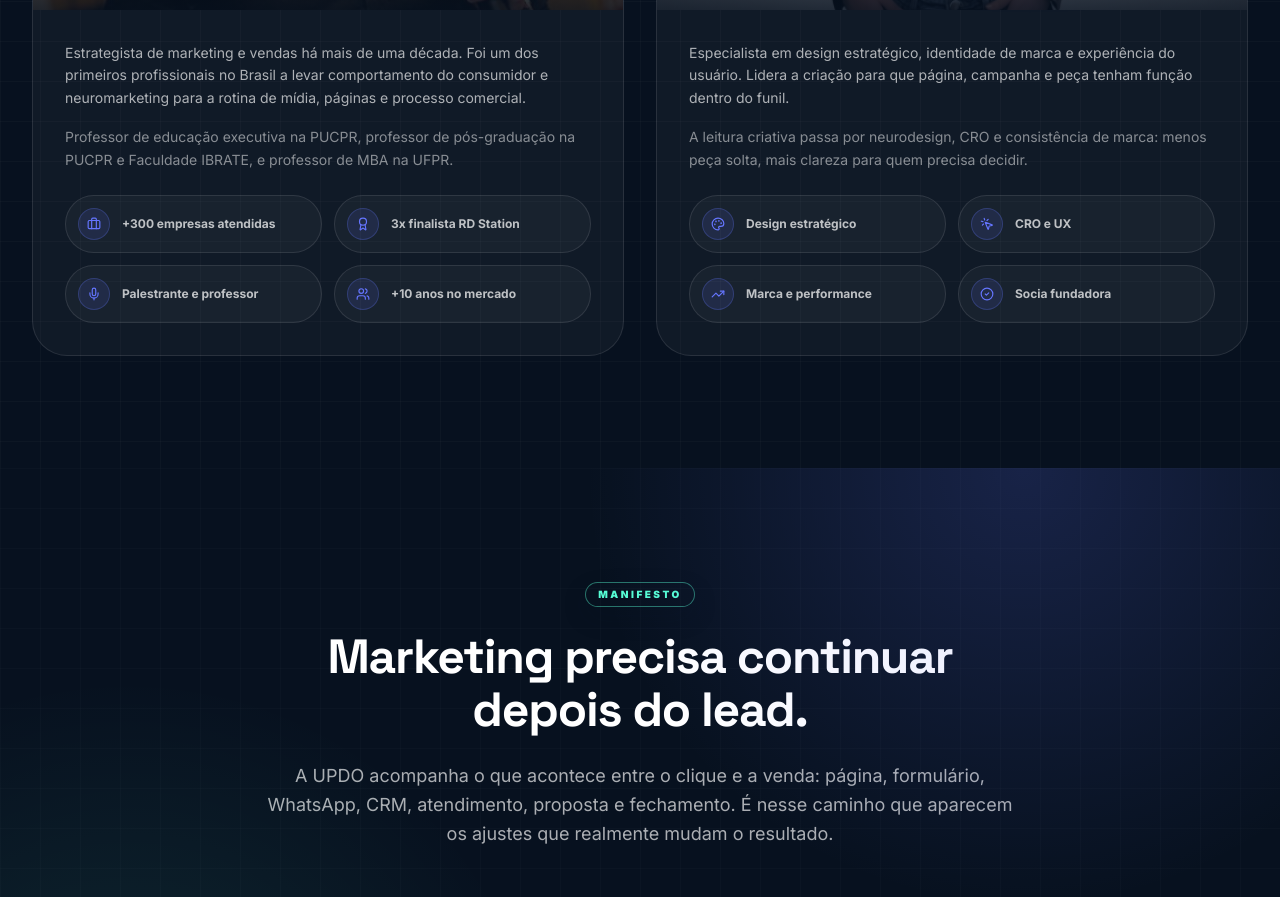
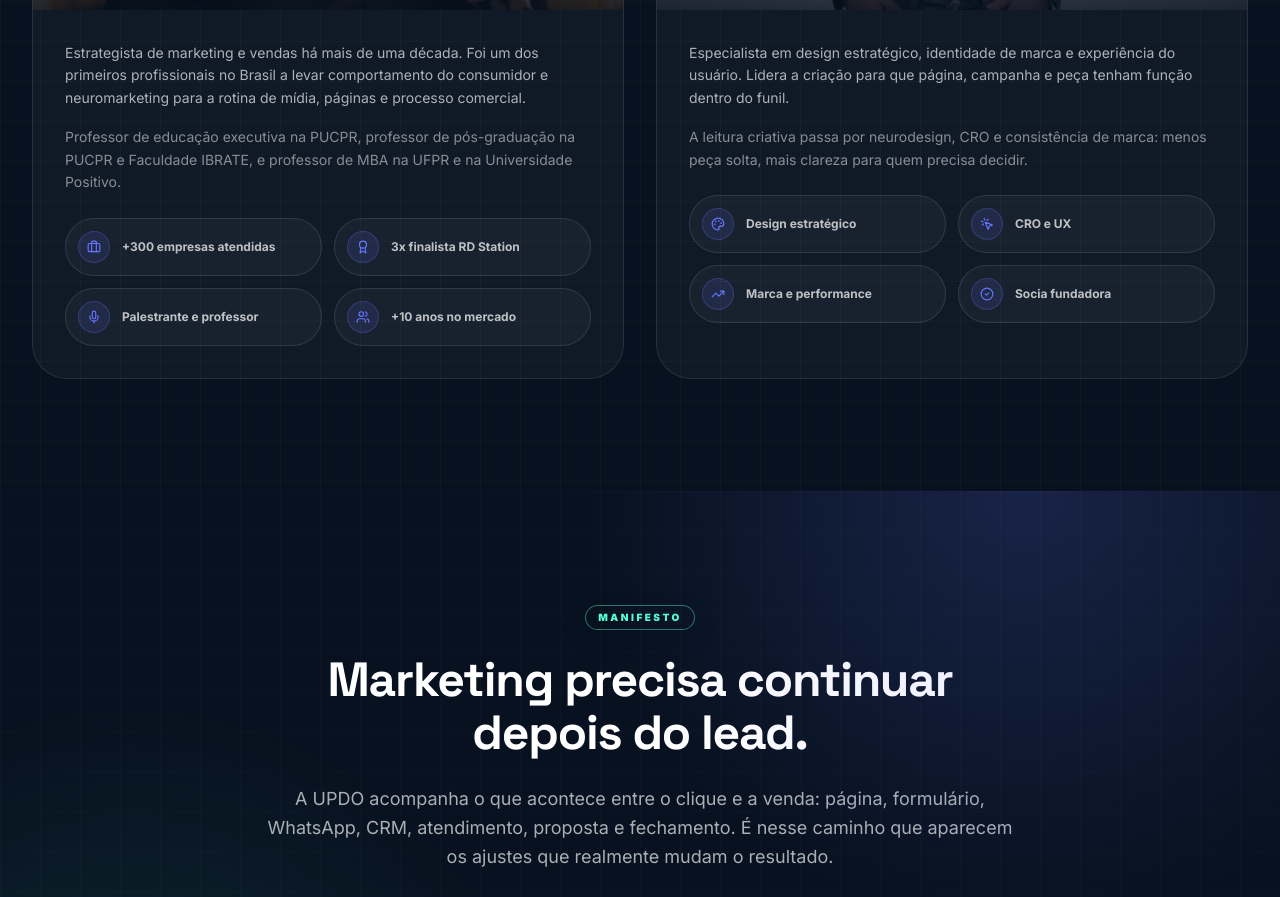
Before and after one commit to Agencia-UPDO/updo, a Next.js app: page /sobre in a window 1280 px wide. Shown: the part 2440-3337 px from the top of the page. Built offline with nearby package versions, Linux system fonts and the light colour scheme; no server answers.

Commit message:
chore: atualizar currículo com Universidade Positivo

```diff
--- a/src/components/sections/about/about-page.tsx
+++ b/src/components/sections/about/about-page.tsx
@@ -100,7 +100,7 @@ const partners = [
     role: "CEO & Fundador",
     photo: "/Imagens/Rodrigo-Bueno-Fundador-UPDO.jpg",
     bio: "Estrategista de marketing e vendas há mais de uma década. Foi um dos primeiros profissionais no Brasil a levar comportamento do consumidor e neuromarketing para a rotina de mídia, páginas e processo comercial.",
-    bio2: "Professor de educação executiva na PUCPR, professor de pós-graduação na PUCPR e Faculdade IBRATE, e professor de MBA na UFPR.",
+    bio2: "Professor de educação executiva na PUCPR, professor de pós-graduação na PUCPR e Faculdade IBRATE, e professor de MBA na UFPR e na Universidade Positivo.",
     badges: [
       { icon: Briefcase, label: "+300 empresas atendidas" },
       { icon: Award, label: "3x finalista RD Station" },
--- a/src/components/sections/home/rodrigo.tsx
+++ b/src/components/sections/home/rodrigo.tsx
@@ -90,8 +90,8 @@ export function HomeRodrigo() {
             </p>
             <p className="mt-4 text-base leading-relaxed text-white/68 max-w-xl">
               É professor de educação executiva e de pós-graduação na PUCPR,
-              professor de pós-graduação na Faculdade IBRATE e professor de
-              MBA na UFPR.
+              professor de pós-graduação na Faculdade IBRATE, professor de MBA
+              na UFPR e na Universidade Positivo.
             </p>
 
             <div className="mt-8 max-w-xl rounded-2xl border border-white/10 bg-white/[0.04] p-5">
```
